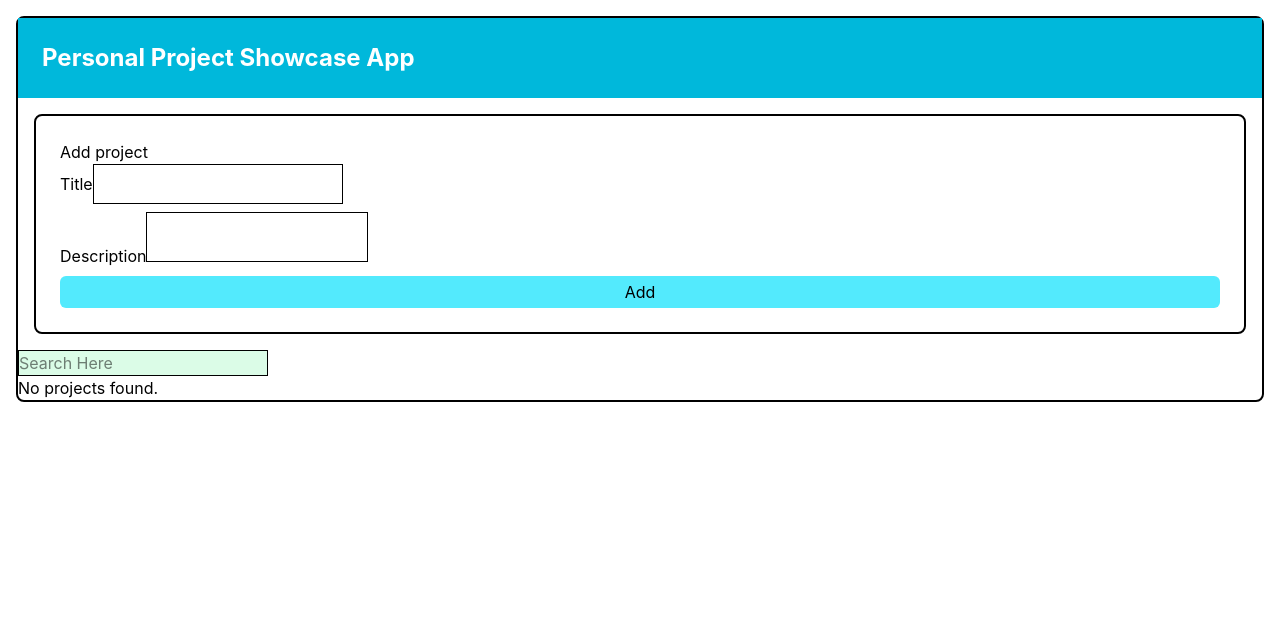
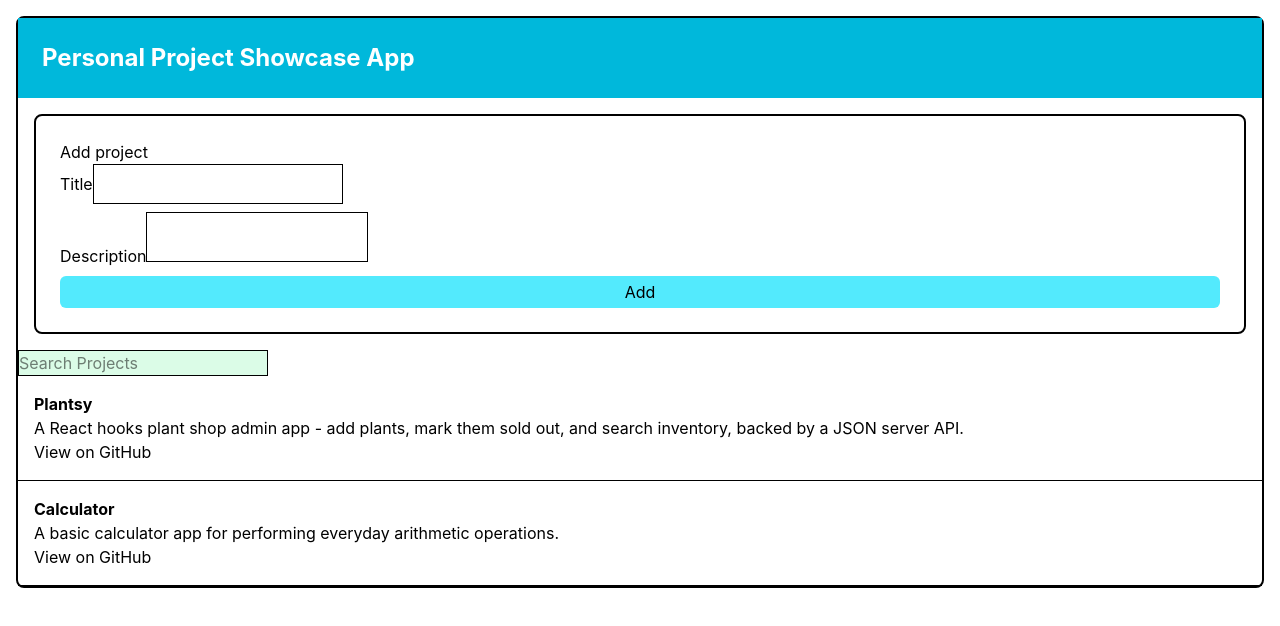
Before and after one commit to malukivictor/summative-lab, a React (Vite) app: page / in a window 1280 px wide. Shown: the top 626 px of the page. Built offline with nearby package versions, Linux system fonts and the light colour scheme.

Commit message:
added showcase projects no backend

```diff
--- a/src/App.jsx
+++ b/src/App.jsx
@@ -5,30 +5,24 @@ import ProjectForm from './components/ProjectForm'
 import SearchBar from './components/SearchBar'
 import ProjectList from './components/ProjectList'
 
-//placeholder project showcase
 const initialProjects = [
   {
     id: 1,
-    title: 'Portfolio Site',
-    description: 'A responsive personal portfolio built with React and Vite.',
-    url: 'https://example.com',
-    tags: ['react', 'css'],
+    title: 'Plantsy',
+    description: 'A React hooks plant shop admin app - add plants, mark them sold out, and search inventory, backed by a JSON server API.',
+    url: 'https://github.com/malukivictor/react-hooks-plantshop-cr-vite',
   },
   {
     id: 2,
-    title: 'Task Manager',
-    description: 'A simple task manager app with localStorage persistence.',
-    url: 'https://example.com/tasks',
-    tags: ['vanilla', 'localStorage'],
+    title: 'Calculator',
+    description: 'A basic calculator app for performing everyday arithmetic operations.',
+    url: 'https://github.com/malukivictor/calculator',
   },
 ]
 
-
-
 function App() {
-  const [projects, setProjects] = useState([])
+  const [projects, setProjects] = useState(initialProjects)
   const [search, setSearch] = useState("")
-
 
   const handleAddProject = (newProject) => {
     setProjects([...projects, newProject])
--- a/src/components/ProjectCard.jsx
+++ b/src/components/ProjectCard.jsx
@@ -1,11 +1,13 @@
 const ProjectCard = ({ project }) => {
   return (
-    <div>
-      <div>
-
-      </div>
-      <h3>{project.title}</h3>
+    <div className='border-b border-black p-4'>
+      <h3 className='font-bold'>{project.title}</h3>
       <p>{project.description}</p>
+      {project.url && (
+        <a href={project.url} target="_blank" rel="noreferrer">
+          View on GitHub
+        </a>
+      )}
     </div>
   )
 }
--- a/src/components/SearchBar.jsx
+++ b/src/components/SearchBar.jsx
@@ -1,10 +1,13 @@
-
-
 const SearchBar = ({ searchBar, onSearchChange }) => {
   return (
     <div>
-        <input type = "text" placeholder="Search Here" value={searchBar} onChange={onSearchChange}
-        className="bg-green-100 border "/>
+      <input
+        type="text"
+        placeholder="Search Projects"
+        value={searchBar}
+        onChange={onSearchChange}
+        className="bg-green-100 border"
+      />
     </div>
   )
 }
```
